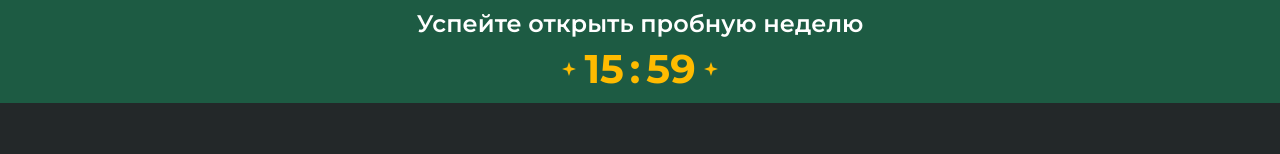
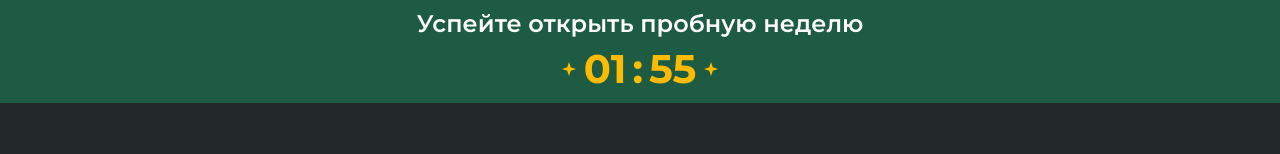
Before and after one commit to deonopinallae/sport, a Next.js app: page /rate in a window 1280 px wide. Shown: the top 154 px of the page. Built offline with nearby package versions, Linux system fonts and the light colour scheme.

Commit message:
feat: move offer timer to Zustand store with persistence

```diff
--- a/src/app/layout.tsx
+++ b/src/app/layout.tsx
@@ -1,7 +1,7 @@
 import type { Metadata } from 'next'
 import { Montserrat, Raleway } from 'next/font/google'
 import '@/styles/styles.scss'
-import { Header } from '@/shared/ui/layout/header/header'
+import { OfferTimer } from '@/features/offer-timer/ui/offer-timer'
 
 const montserrat = Montserrat({
 	subsets: ['latin'],
@@ -28,7 +28,7 @@ export default function RootLayout({
 			<body
 				className={`${montserrat.className} ${montserrat.variable} ${raleway.variable} antialiased`}
 			>
-				<Header />
+				<OfferTimer />
 				{children}
 			</body>
 		</html>
--- a/src/app/rate/page.tsx
+++ b/src/app/rate/page.tsx
@@ -1,10 +1,10 @@
 export default function RatePage() {
 	return (
-		<section className='container my-[3rem] md:px-[3.25rem] md:pt-[2.75rem]'>
-			<h2>
-				Выбери подходящий для себя{' '}
-				<h2 className='inline text-[var(--rate-accent-color)]'>тариф</h2>
-			</h2>
+		<section className="container my-[3rem] md:px-[3.25rem] md:pt-[2.75rem]">
+			<div>
+				<h2 className="inline">Выбери подходящий для себя </h2>
+				<h2 className="inline text-[var(--rate-accent-color)]">тариф</h2>
+			</div>
 		</section>
 	)
 }
--- /dev/null
+++ b/src/features/offer-timer/model/offer-timer-store.ts
@@ -0,0 +1,54 @@
+import { createStore } from '@/shared/lib/create-store'
+
+type OfferTimerState = {
+	deadline: number | null
+	remainingSeconds: number
+	initTimer: () => void
+	tick: () => void
+}
+
+const TIMER_DURATION_MS = 2 * 60 * 1000
+const DEFAULT_SECONDS = 2 * 60
+
+const getRemainingSeconds = (deadline: number) => {
+	const remainingMs = Math.max(0, deadline - Date.now())
+
+	return Math.ceil(remainingMs / 1000)
+}
+
+export const useOfferTimerStore = createStore<OfferTimerState>(
+	(set, get) => ({
+		deadline: null,
+		remainingSeconds: DEFAULT_SECONDS,
+		initTimer: () => {
+			const currentDeadline = get().deadline
+
+			const deadline =
+				currentDeadline && Number.isFinite(currentDeadline)
+					? currentDeadline
+					: Date.now() + TIMER_DURATION_MS
+
+			set({
+				deadline,
+				remainingSeconds: getRemainingSeconds(deadline),
+			})
+		},
+		tick: () => {
+			const { deadline } = get()
+
+			if (!deadline) {
+				return
+			}
+
+			set({
+				remainingSeconds: getRemainingSeconds(deadline),
+			})
+		},
+	}),
+	{
+		persist: {
+			name: 'rate-offer-timer-store',
+			partialize: (state) => ({ deadline: state.deadline }),
+		},
+	},
+)
--- /dev/null
+++ b/src/features/offer-timer/ui/offer-timer.tsx
@@ -0,0 +1,40 @@
+'use client'
+
+import { useEffect } from 'react'
+import { Header } from '@/shared/ui/layout/header/header'
+import { useOfferTimerStore } from '../model/offer-timer-store'
+
+type OfferTimerProps = {
+	className?: string
+}
+
+export const OfferTimer = ({ className }: OfferTimerProps) => {
+	const remainingSeconds = useOfferTimerStore((state) => state.remainingSeconds)
+	const initTimer = useOfferTimerStore((state) => state.initTimer)
+	const tick = useOfferTimerStore((state) => state.tick)
+
+	useEffect(() => {
+		initTimer()
+
+		const intervalId = window.setInterval(() => {
+			tick()
+		}, 1000)
+
+		return () => {
+			window.clearInterval(intervalId)
+		}
+	}, [initTimer, tick])
+
+	const minutes = Math.floor(remainingSeconds / 60)
+	const seconds = remainingSeconds % 60
+	const isDanger = remainingSeconds <= 30
+
+	return (
+		<Header
+			className={className}
+			minutes={minutes}
+			seconds={seconds}
+			isDanger={isDanger}
+		/>
+	)
+}
--- /dev/null
+++ b/src/shared/lib/create-store.ts
@@ -0,0 +1,31 @@
+import { create, StateCreator } from 'zustand'
+import { persist, devtools } from 'zustand/middleware'
+
+interface StoreOptions {
+	persist?: {
+		name: string
+		partialize?: (state: any) => any
+		onRehydrateStorage?: () => (state?: any, error?: unknown) => void
+	}
+	devtools?: boolean
+}
+
+export function createStore<T extends object>(
+	store: StateCreator<T>,
+	options?: StoreOptions,
+) {
+	let base: StateCreator<any, any, any> = store
+
+	if (options?.persist) {
+		base = persist(store, {
+			...options.persist,
+			onRehydrateStorage: options.persist.onRehydrateStorage || (() => () => {}),
+		})
+	}
+
+	if (options?.devtools) {
+		base = devtools(base, { enabled: true })
+	}
+
+	return create<T>(base)
+}
--- /dev/null
+++ b/src/shared/lib/request.ts
@@ -0,0 +1,25 @@
+import { ErrorResponse } from '@/types/error'
+
+type HttpMethod = 'GET' | 'POST' | 'PATCH' | 'PUT' | 'DELETE'
+
+export const request = async <T, D = undefined>(
+	url: string,
+	method: HttpMethod = 'GET',
+	data?: D,
+): Promise<T> => {
+	const res = await fetch(`${process.env.NEXT_PUBLIC_API_BASE_URL}${url}`, {
+		method,
+		headers: {
+			'Content-Type': 'application/json',
+		},
+		credentials: 'include',
+		body: data ? JSON.stringify(data) : undefined,
+	})
+
+	if (!res.ok) {
+		const errorData: ErrorResponse = await res.json()
+		throw errorData
+	}
+
+	return res.json() as Promise<T>
+}
--- a/src/shared/ui/layout/header/header.tsx
+++ b/src/shared/ui/layout/header/header.tsx
@@ -1,36 +1,34 @@
-'use client'
-
 import { StarIcon } from '@/shared/ui/icons'
 
 type HeaderProps = {
+	className?: string
 	minutes?: number
 	seconds?: number
 	isDanger?: boolean
-	className?: string
 }
 
 const pad = (value: number) => String(Math.max(0, value)).padStart(2, '0')
-
 export const Header = ({
-	minutes = 15,
-	seconds = 59,
+	minutes = 2,
+	seconds = 0,
 	isDanger = false,
 	className,
 }: HeaderProps) => {
 	const timerColor = isDanger
 		? 'text-[var(--header-timer-danger-color)]'
 		: 'text-[var(--header-timer-color)]'
+	const timerAnimation = isDanger ? 'animate-pulse' : ''
 
 	return (
 		<header
-			className={`sticky top-0 z-50 flex w-full flex-col items-center gap-[0.25rem] bg-[var(--header-bg-color)] px-[1rem] py-[0.5rem] text-[var(--header-font-color)] ${className ?? ''}`}
+			className={`sticky top-0 z-50 flex w-full flex-col items-center gap-[0.25rem] bg-[var(--header-bg-color)] px-[1rem] py-[0.5rem] text-[var(--font-main-color)] ${className ?? ''}`}
 		>
 			<p className="text-center text-[1.125rem] font-semibold leading-[1.3] md:text-[1.5rem]">
 				Успейте открыть пробную неделю
 			</p>
 
 			<div
-				className={`flex items-center justify-center gap-[0.5rem] ${timerColor}`}
+				className={`flex items-center justify-center gap-[0.5rem] ${timerColor} ${timerAnimation}`}
 			>
 				<StarIcon className="h-[0.875rem] w-[0.875rem]" />
 
```
